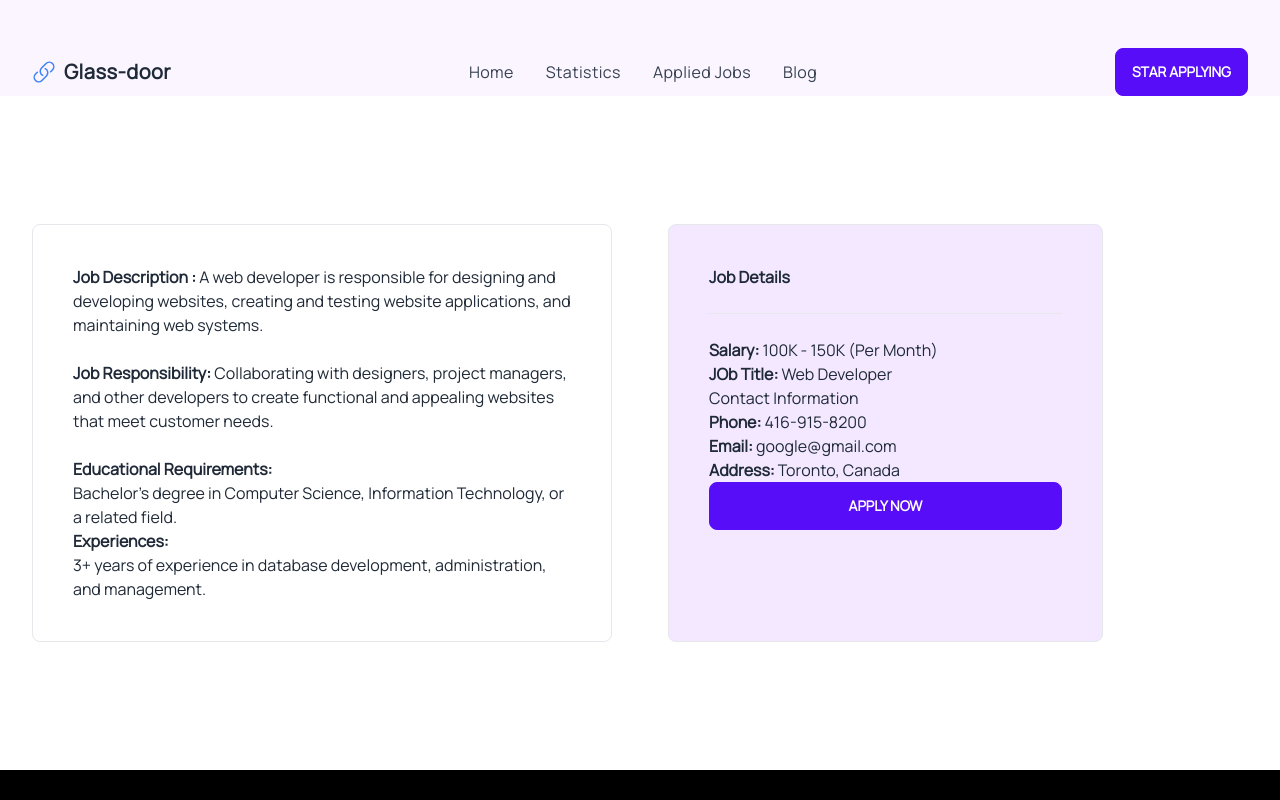
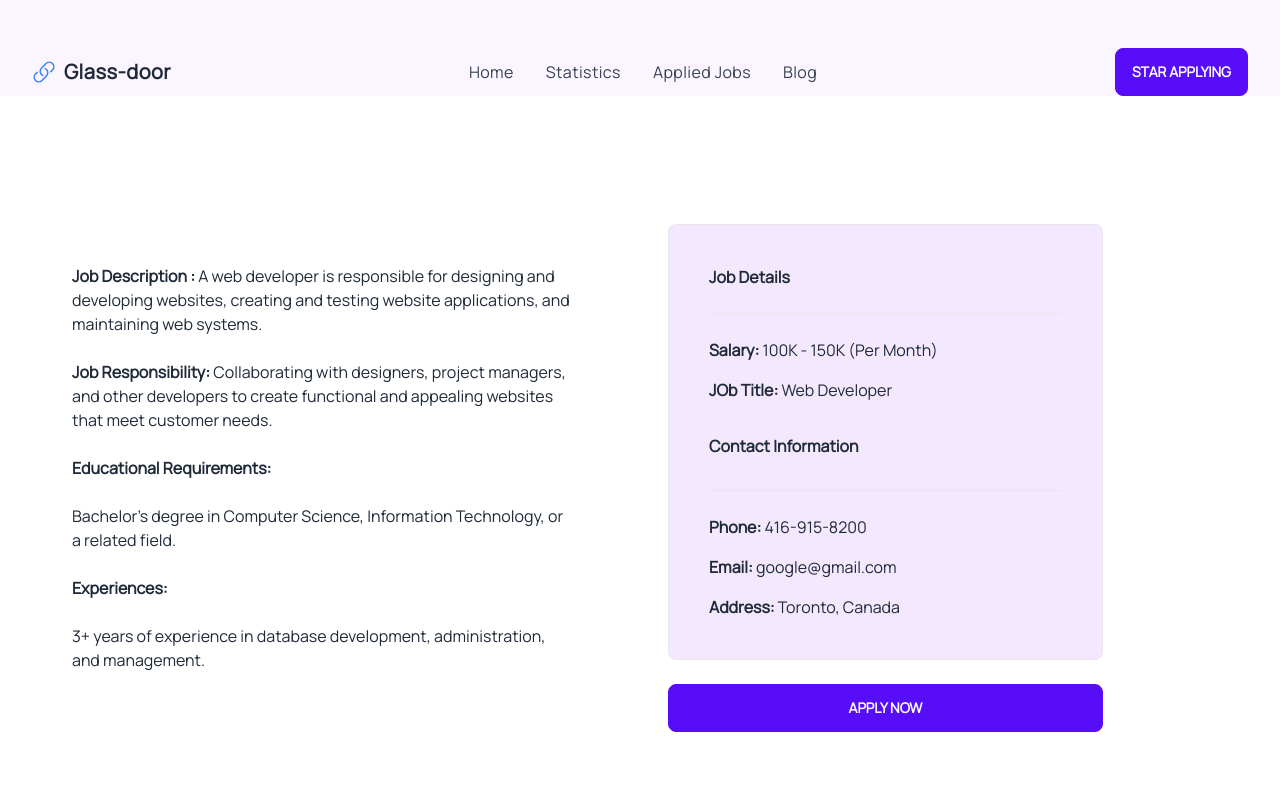
Before and after one commit to tariik12/glass-door, a React (Vite) app: page /detailsFeaturedCard/1abc1 in a window 1280 px wide. Shown: the top 800 px of the page. Built offline with nearby package versions, Linux system fonts and the light colour scheme.

Commit message:
Aplied jobs component Done

```diff
--- a/src/components/AppliedJobs.jsx
+++ b/src/components/AppliedJobs.jsx
@@ -1,29 +1,30 @@
 import React, { useState } from 'react';
-// import  {  useContext } from 'react';
-// import {ProductContext } from '../App';
+import  {  useContext } from 'react';
+import {ProductContext } from '../App';
 import CardAppliedJob from './CardAppliedJob';
     import { getShoppingCart } from '../assets/fakebd';
 import { toast } from 'react-hot-toast';
 
 
 const AppliedJobs = () => {
-    // const saveData =useContext(ProductContext)
-    const getShoppingCar =getShoppingCart()
-    console.log(getShoppingCar)
-   if (!getShoppingCar ===0){
-        const [data,setData] = useState(getShoppingCar)
+    const saveData =useContext(ProductContext)
+    // const getShoppingCar =getShoppingCart()
+    // console.log(getShoppingCar)
+    console.log(saveData)
+//    if (!saveData.length === 0){
+        const [data,setData] = useState(saveData)
     const handleData =(id)=>{
-            const k = getShoppingCar.filter(f =>f.rem_onsite_job === id)
+            const k = saveData.filter(f =>f.rem_onsite_job === id)
             setData(k)
     }
     const remoteData =(id)=>{
-            const k = getShoppingCar.filter(f =>f.rem_onsite_job === id)
+            const k = saveData.filter(f =>f.rem_onsite_job === id)
             setData(k)
     }
     return (
         <div>
-            <h1>hello</h1>
-            <div className='flex justify-center gap-4'>
+            <h1 className='bg-purple-50 p-5 text-center text-5xl py-28'>Applied Jobs</h1>
+            <div className='flex justify-center '>
                 <button onClick={() => handleData("Remote")}  className='my-btn'>Remote</button>
                 <button onClick={() => remoteData("Onsite")} className='my-btn'>Onsite</button>
             </div>
@@ -33,10 +34,10 @@ const AppliedJobs = () => {
             }
         </div>
     );
-    }
-    else{
-         toast.error('No Job Applied')
-    }
+    // }
+    // else{
+    //      toast.error('No Job Applied')
+    // }
 
 };
 
--- a/src/components/Blog.jsx
+++ b/src/components/Blog.jsx
@@ -2,23 +2,24 @@ import React from 'react';
 
 const Blog = () => {
     return (
-        <div className='my-container'>
-            <div className='border p-5 my-5'>
+        <div className=''>
+             <h1 className='bg-purple-50 p-5 text-center text-5xl py-28 '>Blogs</h1>
+            <div className='border p-5 my-5 my-container'>
                 <h1>a. When should you use context API?</h1>
                 <strong>context API:</strong> <br />
                 <p> Context API is primarily used when some data needs to be accessible by many components at different nesting levels. Apply it sparingly because it makes component reuse more difficult. If you only want to avoid passing some props through many levels, component composition is often a simpler solution than context.</p>
             </div>
-            <div className='border p-5 my-5'>
+            <div className='border p-5 my-5 my-container'>
                 <h1>b. What is a custom hook?</h1>
                 <p>A custom hook is a special JavaScript function, Custom hooks follow a naming convention of starting with the word use, just like built-in hooks such as useState, useEffect, and useContext. Custom hooks can be used to abstract away complex logic and make your code more modular and easier to understand.</p>
             </div>
-            <div className='border p-5 my-5'>
+            <div className='border p-5 my-5 my-container'>
                 <h1>c. What is useRef?</h1>
             <p>useRef is a hook provided by React that allows you to create a mutable object that persists for the entire lifetime of the component. You can use the useRef hook to get a reference to a DOM element or to store any other mutable value that you want to persist across renders. <br />
 
             The useRef hook returns a single mutable ref object, which has a property called current. You can read and write to the current property of the ref object to store and access values.</p>
             </div>
-            <div className='border p-5 my-5'>
+            <div className='border p-5 my-5 my-container'>
                 <h1>d. What is useMemo?</h1>
             <p> In React, components can sometimes re-render unnecessarily, even if their props or   state haven't changed. This can happen when a component contains expensive computations or calculations that are repeated on every render. To avoid this unnecessary re-computation, we can use the useMemo hook.
 
--- a/src/components/CardAppliedJob.jsx
+++ b/src/components/CardAppliedJob.jsx
@@ -1,11 +1,15 @@
 import React from 'react';
+import { Link } from 'react-router-dom';
 
 
 const CardAppliedJob = ({save}) => {
     const {company_picture,job_title,company_logo,company_name,rem_onsite_job,fulltime_part_time,location,salary}=save
     return (
-        <div className='my-container border'>
-            <img src={company_picture} alt="" />
+        <div className='my-container border flex items-center'>
+          <div>
+          <img src={company_picture} alt="" />
+          </div>
+       <div>
        <p>{job_title}</p>
        <p>{company_logo}</p>
        <p>{company_name}</p>
@@ -13,6 +17,10 @@ const CardAppliedJob = ({save}) => {
        <p>{fulltime_part_time}</p>
        <p>{location}</p>
        <p>{salary}</p>
+       </div>
+       <div className=''>
+        <Link to='/'><button className='my-btn' >View Details</button></Link>
+       </div>
 
         </div>
     );
--- a/src/components/Home/DetailsFeaturedCard/DetailsFeaturedCard.jsx
+++ b/src/components/Home/DetailsFeaturedCard/DetailsFeaturedCard.jsx
@@ -12,26 +12,31 @@ const DetailsFeaturedCard = () => {
     return (
 
         <div className='grid grid-cols-2  gap-14 my-container mt-32'>
-        <div className='border rounded-lg p-10 '>
+        <div className=' rounded-lg p-10 '>
             <p><strong>Job Description :</strong> {job_description}</p>
             <p className='my-6'><strong>Job Responsibility:</strong>{job_responsibility}</p>
-            <p> <strong>Educational Requirements:</strong>  <br />{educational_requirements}</p>
-            <p><strong>Experiences:</strong> <br />{experiences}</p>
+            <p> <strong>Educational Requirements:</strong>  <br /> <br />{educational_requirements}</p> <br />
+            <p><strong>Experiences:</strong> <br /> <br />{experiences}</p>
         </div>
-<div className='border rounded-lg w-3/4 p-10 bg-purple-100'>
-    <h4 className='font-extrabold '>Job Details</h4>
+<div className=' w-3/4  '>
+    <div className='border rounded-lg p-10 bg-purple-100'>
+    <h4 className='font-extrabold'>Job Details</h4>
     <hr className='my-6' />
+
     <p><strong>Salary:</strong> {salary}</p>
-    <p><strong>JOb Title:</strong>  {job_title}</p>
-    <h1>Contact Information</h1>
-    <p><strong>Phone:</strong> {con_info_phone}</p>
+    <p className='mt-4'><strong>JOb Title:</strong>  {job_title}</p>
+    <h4 className='my-8 font-extrabold'>Contact Information</h4>
+    <hr className=''/>
+    <p className='mt-6 mb-4'><strong>Phone:</strong> {con_info_phone}</p>
     <p><strong>Email:</strong> {con_info_email}</p>
-    <p><strong>Address:</strong> {location}</p>
+    <p className='mt-4'><strong >Address:</strong> {location}</p>
+    </div>
 
-    <div className=''>
+    <div className='mt-6'>
                 <button onClick={()=>addToDb({id,job_title,company_name,fulltime_part_time,location,salary,rem_onsite_job,company_picture})} className='my-btn w-full'>Apply Now</button>
             </div>
 </div>
+
 
             </div>
     );
--- a/src/components/Home/FeaturedJobCard/FeaturedJobCard.jsx
+++ b/src/components/Home/FeaturedJobCard/FeaturedJobCard.jsx
@@ -9,7 +9,7 @@ import {
 
 
 const FeaturedJobCard = ({featureJob,}) => {
-  console.log(featureJob)
+
     const {company_logo, company_name, con_info_email, con_info_phone, educational_requirements, experiences,fulltime_part_time, id, job_description, job_responsibility, job_title, location, rem_onsite_job, salary} =featureJob;
     return (
         <div className='border px-10 rounded-md p-2 '>
--- a/src/components/Statistics.jsx
+++ b/src/components/Statistics.jsx
@@ -17,8 +17,8 @@ const Statistics = () => {
 
     return (
         <div >
-
-            <h1 className='border text-center'>Assignment Mark</h1>
+             <h1 className='bg-purple-50 p-5 text-center text-5xl py-28'>Statistics</h1>
+            <h1 className='border text-center p-5'>Assignment Mark : Pie Chart</h1>
 
 
 
```
